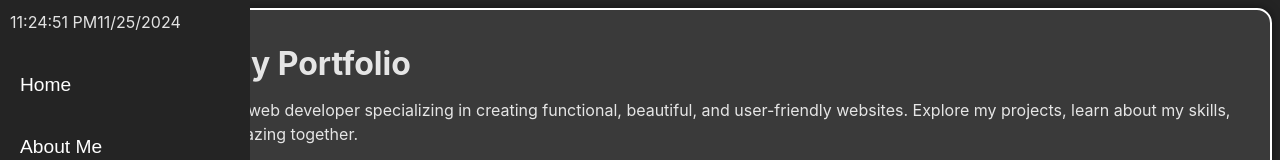
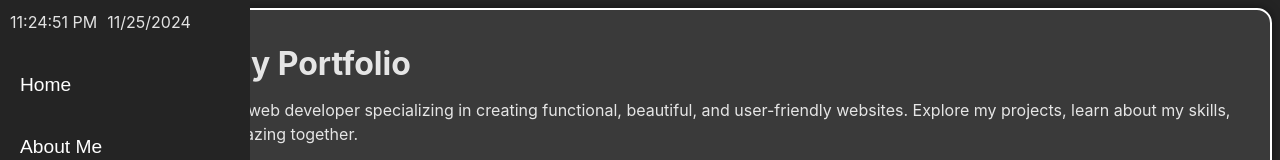
Before and after one commit to CPatterson94/CurtisPortfolio, a React (Vite) app in the folder Portfolio/: page / in a window 1280 px wide. Shown: the top 160 px of the page. Built offline with nearby package versions, Linux system fonts and the light colour scheme.

Commit message:
Added gap and some different styling to date/time

```diff
--- a/Portfolio/index.css
+++ b/Portfolio/index.css
@@ -40,6 +40,11 @@
 }
 .nav .nbDateTime-container {
   padding: 10px;
+}
+.nav .nbDateTime {
+  cursor: default;
+  display: flex;
+  gap: 10px;
 }
 .nav .nav-links {
   display: flex;
--- a/Portfolio/src/styling/navBar.scss
+++ b/Portfolio/src/styling/navBar.scss
@@ -1,18 +1,3 @@
-// .nbDateTime {
-//   cursor: default;
-//   display: flex;
-//   gap: 10px;
-// }
-// button {
-//   margin: 0;
-//   padding: 0;
-//   border: none;
-//   background-color: transparent;
-//   color: white;
-//   font-size: 1.5em;
-//   cursor: pointer;
-// }
-
 .nav {
   position: fixed;
   left: 0;
@@ -43,6 +28,11 @@
   .nbDateTime-container {
     padding: 10px;
   }
+  .nbDateTime {
+    cursor: default;
+    display: flex;
+    gap: 10px;
+  }
 
   .nav-links {
     display: flex;
```
